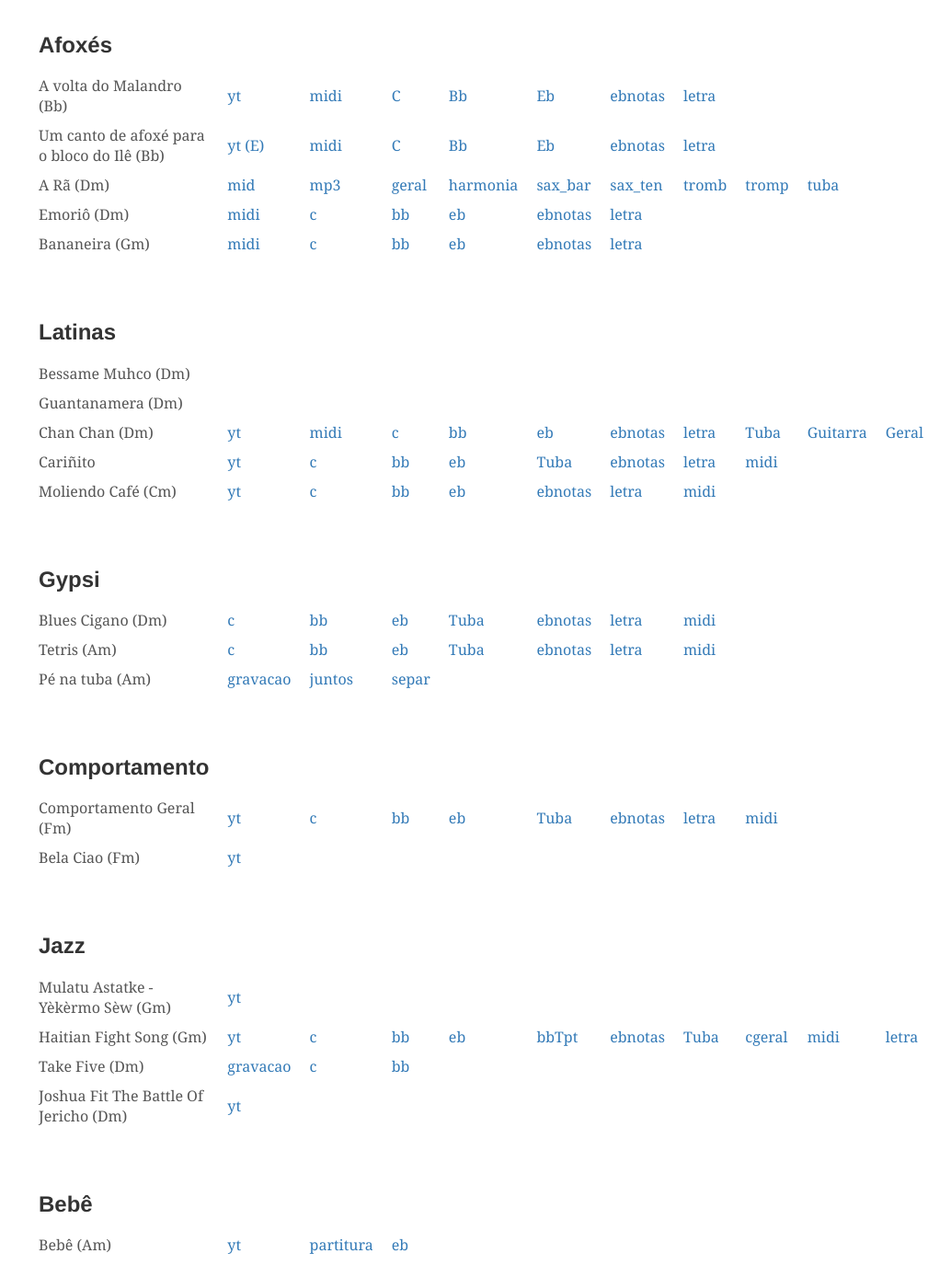
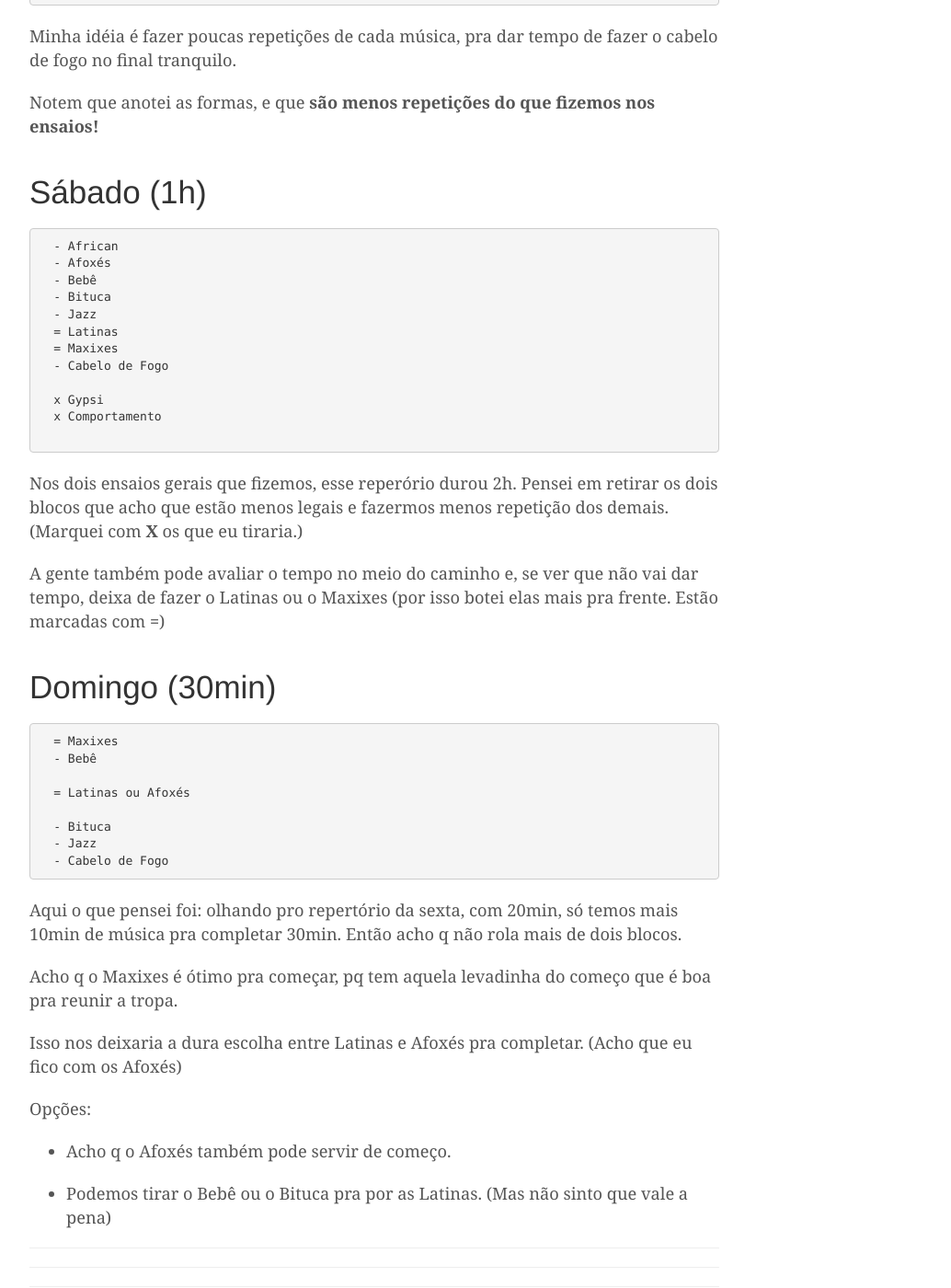
Before and after one commit to brunopedroso/vqf, a Jekyll site: the page built from repertorio.md, in a window 1280 px wide and 1400 px high, scrolled down 623 px. Shown: the whole window at 92% size, without its empty margins (233-1267 px from the left). Built offline with Jekyll 4.4.1, drawn with Linux system fonts in a browser that asks for light colours; some of the changed text lies outside the part shown.

Commit message:
escolha repertorio 3 dias

```diff
--- a/repertorio.md
+++ b/repertorio.md
@@ -24,6 +24,70 @@ tons:
 
 
 ## Repertório Honk 2019
+
+
+### Sexta (20min)
+<pre>
+  - Bebê
+  - Bituca (AA-BB Lennon; AB Ângelus; AB-AB Bola de Meia; AB Paula e Bebeto)
+  - Jazz (AB-AB Mulatu; AB-AB-AB-AB Haitian; AB-AB Take5; 4 solos no Jericó)
+  - Cabelo de Fogo
+
+</pre>
+
+Minha idéia é fazer poucas repetições de cada música, pra dar tempo de fazer o cabelo de fogo no final tranquilo.
+
+Notem que anotei as formas, e que **são menos repetições do que fizemos nos ensaios!**
+
+
+### Sábado (1h)
+<pre>
+  - African
+  - Afoxés
+  - Bebê
+  - Bituca
+  - Jazz
+  = Latinas
+  = Maxixes
+  - Cabelo de Fogo
+
+  x Gypsi
+  x Comportamento
+
+</pre>
+
+Nos dois ensaios gerais que fizemos, esse reperório durou 2h. Pensei em retirar os dois blocos que acho que estão menos legais e fazermos menos repetição dos demais. (Marquei com **X** os que eu tiraria.)
+
+A gente também pode avaliar o tempo no meio do caminho e, se ver que não vai dar tempo, deixa de fazer o Latinas ou o Maxixes (por isso botei elas mais pra frente. Estão marcadas com **=**)
+
+
+### Domingo (30min)
+<pre>
+  = Maxixes
+  - Bebê
+
+  = Latinas ou Afoxés
+
+  - Bituca
+  - Jazz
+  - Cabelo de Fogo
+</pre>
+
+Aqui o que pensei foi: olhando pro repertório da sexta, com 20min, só temos mais 10min de música pra completar 30min. Então acho q não rola mais de dois blocos.
+
+Acho q o Maxixes é ótimo pra começar, pq tem aquela levadinha do começo que é boa pra reunir a tropa.
+
+Isso nos deixaria a dura escolha entre Latinas e Afoxés pra completar. (Acho que eu fico com os Afoxés)
+
+Opções:
+* Acho q o Afoxés também pode servir de começo.
+* Podemos tirar o Bebê ou o Bituca pra por as Latinas. (Mas não sinto que vale a pena)
+
+-------
+-------
+-------
+
+### Repertório dos ensaios:
 
   <table>
 
```
